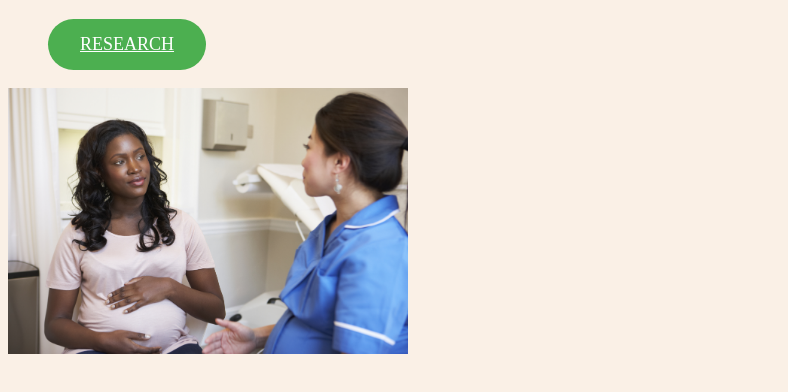
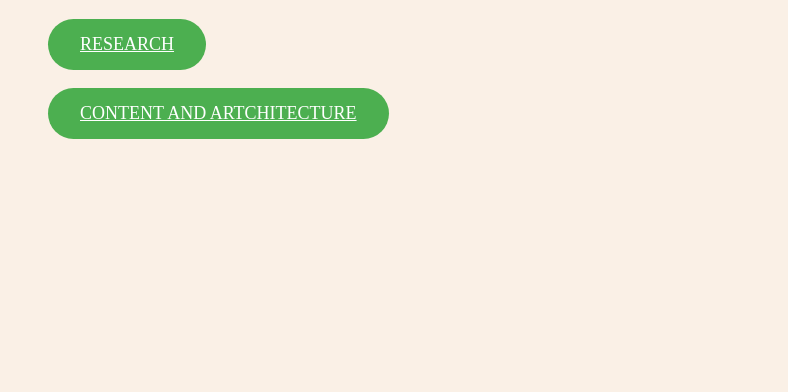
Before and after one commit to KentStateWeb/fall2016-team-1, a plain HTML site: page index.html in a window 1280 px wide. Shown: the part 214-606 px from the top of the page, without its empty margins (0-788 px from the left). Drawn offline with Linux system fonts and the light colour scheme.

Commit message:
Content and Architecture Assignment

```diff
--- a/index.html
+++ b/index.html
@@ -44,6 +44,7 @@ a {
 <h4>A responsive web design</h4>
 <a class="button" href="research/research.pdf">RESEARCH</a>
 </br></br>
-<img width="400px" src ="images/gen_counseling.jpg" alt="Preggo Lady"/>
+<a class="button" href="https://drive.google.com/drive/folders/0B8FmsmtFpZTWcjRfOFN3N1oycDQ?usp=sharing">CONTENT AND ARTCHITECTURE</a>
+</br></br>
   </body>
 </html>
```
Also changed, not shown: 1 other file.
